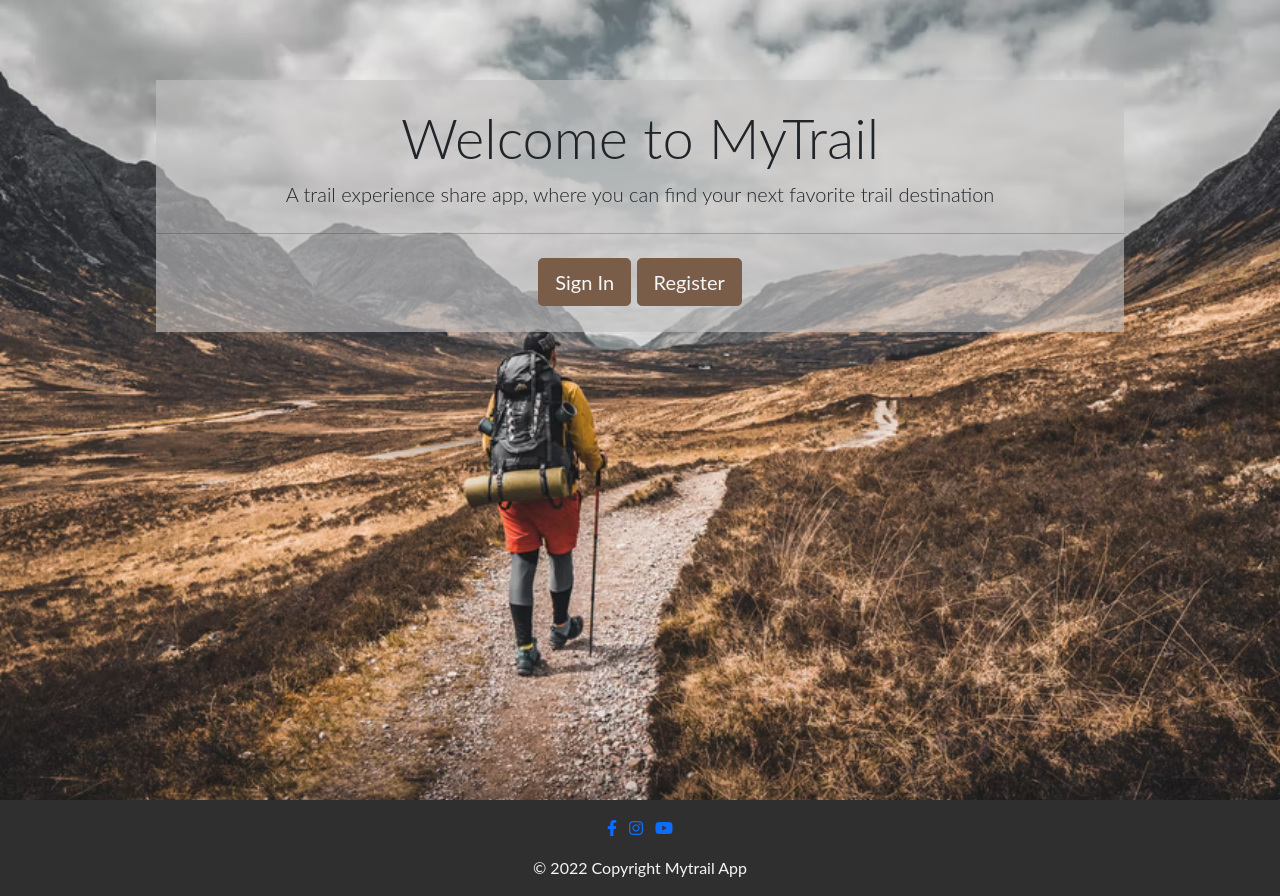
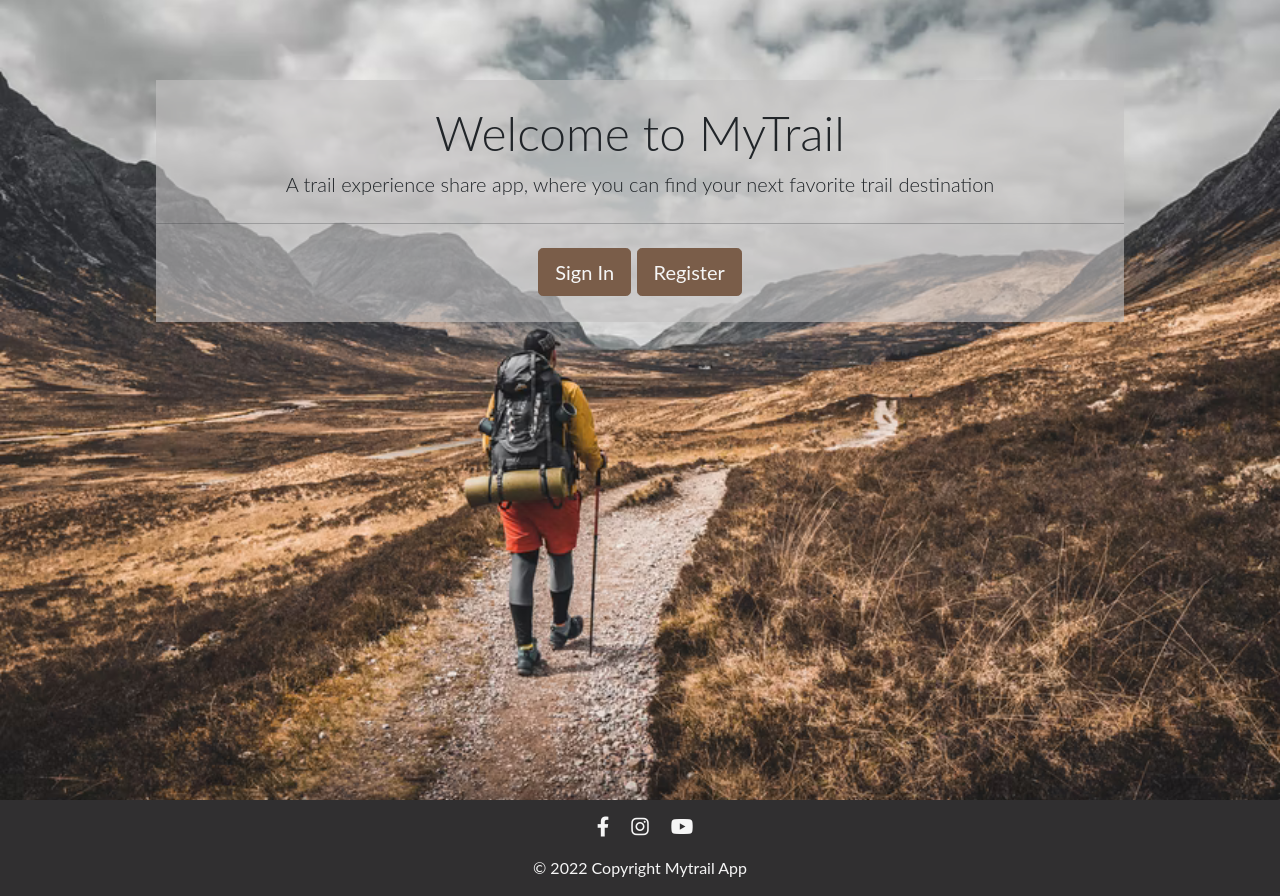
Before and after one commit to KonstantinaStrantzali/MyTrail-App-Project, a Flask app: page / in a window 1280 px wide. Shown: the part 73-969 px from the top of the page. Run offline with Flask 2, Linux system fonts and the light colour scheme; some libraries are stand-ins or nearby versions.

Commit message:
footer styled and pretified

```diff
--- a/static/css/style.css
+++ b/static/css/style.css
@@ -44,6 +44,7 @@ html {
 }
 .jumbotron{
     margin: 5rem 9rem 0rem;
+    text: 16px;
     background-color: rgba(196, 194, 194, 0.603);
     padding-bottom: 10px;
 }
@@ -123,10 +124,23 @@ html {
 
   footer{
     background-color: #302F30ff;
-    font-size: 16px;
     color: #F6F6F6;
+  }
 
-  }
+    .social-media-section .list-inline .list-inline-item a{
+      border-color:#272222;
+      font-size: 20px;
+      text-align: center;
+    }
+    .social-media-section .list-inline .list-inline-item a i{
+      margin-left:10px;
+      font-size: 20px;
+      color:#F6F6F6;
+      transition: 0.6s all;
+    }
+    .list-inline-item i:hover {
+      transform: scale(1.4);
+    }
 
 
   @media only screen and (max-width: 600px) {
--- a/templates/welcome.html
+++ b/templates/welcome.html
@@ -5,7 +5,7 @@
         <div class="row">
             <div class="col-12">
                 <div class="jumbotron">
-                    <h1 class="display-4 pt-4 text-center">Welcome to MyTrail</h1>
+                    <h1 class="display-5 pt-4 text-center">Welcome to MyTrail</h1>
                     <p class="lead text-center">A trail experience share app, where you can find your next favorite
                         trail destination</p>
                     <hr class="my-4">
```
